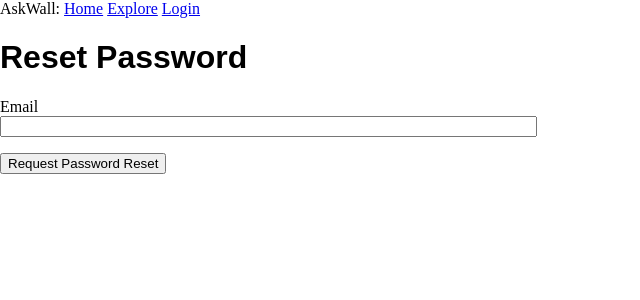
After one commit to iSagarDhungel/AskWall, a Flask app: page /reset_password_request in a window 1280 px wide. The commit adds this page. Shown: the top 300 px of the page, without its empty margins (0-640 px from the left). Run offline with Flask 2, Linux system fonts and the light colour scheme.

Commit message:
feat: recovery for forgotten password via email

```diff
--- a/app/forms.py
+++ b/app/forms.py
@@ -53,3 +53,7 @@ class PostForm(FlaskForm):
 	post = TextAreaField("Say Something", validators = [
 		DataRequired(), Length(min=1, max=140)])
 	submit= SubmitField('Submit')
+
+class ResetPasswordRequestForm(FlaskForm):
+	email = StringField('Email', validators=[DataRequired(), Email()])
+	submit = SubmitField('Request Password Reset')
--- a/app/routes.py
+++ b/app/routes.py
@@ -3,8 +3,10 @@ from werkzeug.urls import url_parse
 from flask_login import login_user, current_user, logout_user, login_required
 from datetime import datetime
 from app import app, db
-from app.forms import LoginForm, RegistrationForm, EditProfileForm, PostForm
+from app.forms import LoginForm, RegistrationForm, EditProfileForm, PostForm, ResetPasswordRequestForm
 from app.models import User, Post
+
+from app.email import send_password_reset_email
 
 
 @app.before_request
@@ -86,6 +88,36 @@ def register():
 		return redirect(url_for('login'))
 	return render_template('register.html', title='Register', form=form)
 
+@app.route('/reset_password_request', methods=['GET', 'POST'])
+def reset_password_request():
+    if current_user.is_authenticated:
+        return redirect(url_for('index'))
+    form = ResetPasswordRequestForm()
+    if form.validate_on_submit():
+        user = User.query.filter_by(email=form.email.data).first()
+        if user:
+            send_password_reset_email(user)
+        flash('Check your email for the instructions to reset your password')
+        return redirect(url_for('login'))
+    return render_template('reset_password_request.html',
+                           title='Reset Password', form=form)
+
+
+@app.route('/reset_password/<token>', methods=['GET', 'POST'])
+def reset_password(token):
+    if current_user.is_authenticated:
+        return redirect(url_for('index'))
+    user = User.verify_reset_password_token(token)
+    if not user:
+        return redirect(url_for('index'))
+    form = ResetPasswordForm()
+    if form.validate_on_submit():
+        user.set_password(form.password.data)
+        db.session.commit()
+        flash('Your password has been reset.')
+        return redirect(url_for('login'))
+    return render_template('reset_password.html', form=form)
+
 @app.route('/user/<username>')
 @login_required
 def user(username):
--- a/app/templates/login.html
+++ b/app/templates/login.html
@@ -24,4 +24,7 @@
 		<p> {{ form.submit() }}</p>
 	</form>
 	<p>New User? <a href="{{ url_for('register') }}">Click to Register</a></p>
+	<p>
+		Forgot Your Password?
+		<a href="{{ url_for('reset_password_request') }}">Click to Reset</a>
 {% endblock %}
--- /dev/null
+++ b/app/templates/reset_password_request.html
@@ -0,0 +1,16 @@
+{% extends "base.html" %}
+
+{% block content %}
+	<h1>Reset Password</h1>
+	<form action="" method="post">
+		{{ form.hidden_tag() }}
+		<p>
+			{{ form.email.label }}<br>
+			{{ form.email(size=64) }}<br>
+			{% for error in form.email.errors %}
+			<span style="color:red;">[{{error}}]</span>
+			{% endfor %}
+		</p>
+		<p>{{ form.submit() }}</p>
+	</form>
+{% endblock %}
```
Also changed, not shown: app/__init__.py (+16 -14 lines), app/email.py (added, +24 -0 lines), app/models.py (+16 -1 lines), app/templates/email/reset_password.html (added, +9 -0 lines), app/templates/email/reset_password.txt (added, +7 -0 lines), snippet.md (+8 -0 lines), app.db, 6 other files.
